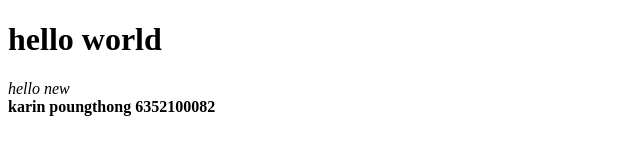
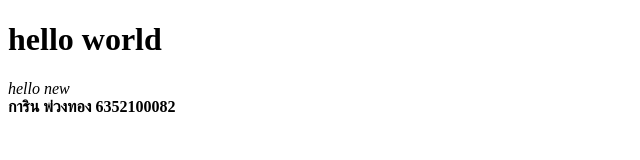
Before and after one commit to karinnewrin/Helloworld, a plain HTML site: page index.html in a window 1280 px wide. Shown: the full height of the page, 0-640 px from the left. Drawn offline with Linux system fonts and the light colour scheme.

Commit message:
Edit index.html
เปลี่ยนภาษา

```diff
--- a/index.html
+++ b/index.html
@@ -2,11 +2,11 @@
 <html lang="en" dir="ltr">
   <head>
     <meta charset="utf-8">
-    <title>karin 6352100082</title>
+    <title>การิน 6352100082</title>
   </head>
   <body>
     <h1>hello world</h1>
     <i>hello new</i><br>
-    <b>karin poungthong 6352100082</b>
+    <b>การิน พ่วงทอง 6352100082</b>
   </body>
 </html>
```
